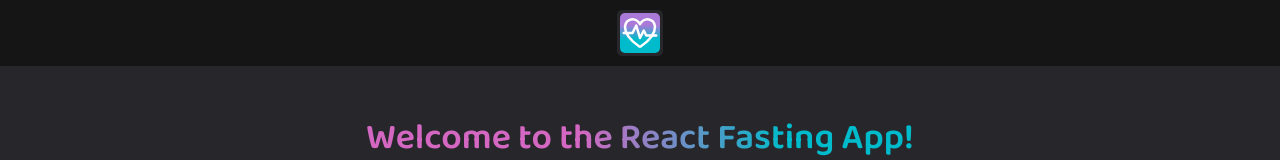
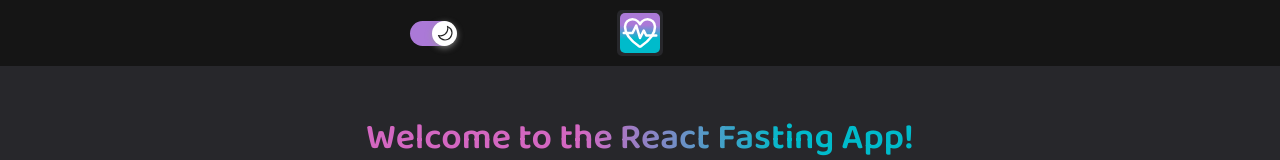
Before and after one commit to njordulv/react-fasting-app, a React (Create React App) app: page / in a window 1280 px wide. Shown: the top 160 px of the page. Built offline with nearby package versions, Linux system fonts and the light colour scheme.

Commit message:
ADD: dark/light theme switcher functionality

```diff
--- a/package.json
+++ b/package.json
@@ -1,6 +1,6 @@
 {
   "name": "react-fasting-app",
-  "version": "0.4.3",
+  "version": "0.5.3",
   "private": true,
   "dependencies": {
     "@hookform/resolvers": "^3.3.2",
--- a/src/components/Common/Header.jsx
+++ b/src/components/Common/Header.jsx
@@ -1,5 +1,6 @@
 import { Link } from 'react-router-dom'
 import { IoFitnessOutline } from 'react-icons/io5'
+import ThemeSwitcher from '../ThemeSwitcher'
 import styles from '../../App.module.css'
 
 const Header = () => {
@@ -7,6 +8,7 @@ const Header = () => {
     <header>
       <div className={styles.wrapper}>
         <div className={styles.container}>
+          <ThemeSwitcher />
           <Link to="/" className={styles.logo} title="Fasting App">
             <IoFitnessOutline className={styles.logoIcon} />
           </Link>
--- a/src/components/Common/HeaderOffer.jsx
+++ b/src/components/Common/HeaderOffer.jsx
@@ -1,4 +1,5 @@
 import ProgressScroll from '../ProgressScroll'
+import ThemeSwitcher from '../ThemeSwitcher'
 import styles from '../../App.module.css'
 
 const HeaderOffer = () => {
@@ -14,7 +15,7 @@ const HeaderOffer = () => {
     <header className={styles.sticky}>
       <div className={styles.wrapper}>
         <div className={`${styles.container} ${styles.spaceBetween}`}>
-          <div className="timer"></div>
+          <ThemeSwitcher />
           <button className="button" onClick={handleScrollToPlan}>
             Get My Plan
           </button>
--- a/src/components/Common/HeaderQuiz.jsx
+++ b/src/components/Common/HeaderQuiz.jsx
@@ -1,6 +1,7 @@
 import { Link } from 'react-router-dom'
 import { IoFitnessOutline } from 'react-icons/io5'
 import StepBack from '../StepBack'
+import ThemeSwitcher from '../ThemeSwitcher'
 import ProgressBar from '../ProgressBar'
 import TotalQuiz from '../Quiz/TotalQuiz'
 import styles from '../../App.module.css'
@@ -11,6 +12,7 @@ const HeaderQuiz = () => {
       <div className={styles.wrapper}>
         <div className={styles.container}>
           <StepBack />
+          <ThemeSwitcher />
           <Link to="/" className={styles.logo} title="Fasting App">
             <IoFitnessOutline className={styles.logoIcon} />
           </Link>
--- /dev/null
+++ b/src/components/ThemeSwitcher.jsx
@@ -0,0 +1,102 @@
+import { useSelector, useDispatch } from 'react-redux'
+import { useEffect } from 'react'
+import { GoSun, GoMoon } from 'react-icons/go'
+import { setThemeMode, selectThemeMode } from '../store/slices/themeSlice'
+import styled from 'styled-components'
+
+const ThemeSwitch = styled.div`
+  display: flex;
+  width: 50px;
+  position: absolute;
+  left: 65px;
+`
+
+const CheckboxSlider = styled.div`
+  background-color: var(--background);
+  position: absolute;
+  border-radius: 100px;
+  top: 0;
+  left: 0;
+  width: 100%;
+  height: 100%;
+  -webkit-transition: all 300ms ease;
+  transition: all 300ms ease;
+`
+
+const CheckboxKnob = styled.div`
+  position: absolute;
+  -webkit-transition: all 300ms ease;
+  transition: all 300ms ease;
+  width: 25px;
+  height: 25px;
+  border-radius: 50%;
+  left: 0;
+  top: 0;
+  background-color: #fff;
+  -webkit-box-shadow: 0 2px 6px rgba(153, 153, 153, 0.75);
+  box-shadow: 0 2px 6px rgba(153, 153, 153, 0.75);
+
+  svg {
+    color: #222;
+    font-size: 18px;
+    position: relative;
+    left: 0px;
+    top: 3px;
+    transition: all 0.4s ease;
+  }
+`
+
+const CheckboxInput = styled.input`
+  display: none;
+
+  &:checked + ${CheckboxSlider} ${CheckboxKnob} {
+    left: calc(100% - 23px);
+  }
+`
+
+const CheckboxWrapper = styled.label`
+  display: block;
+  width: 45px;
+  height: 25px;
+  cursor: pointer;
+  position: relative;
+
+  & > ${CheckboxInput}:checked + ${CheckboxSlider} {
+    background-color: var(--purple);
+  }
+`
+
+const ThemeSwitcher = () => {
+  const dispatch = useDispatch()
+  const themeMode = useSelector(selectThemeMode)
+
+  const themeHandler = (event, name) => {
+    dispatch(setThemeMode({ ...themeMode, [name]: event.target.checked }))
+  }
+
+  useEffect(() => {
+    document.body.classList.toggle('dark-theme', themeMode.darkTheme)
+    document.body.classList.toggle('light-theme', !themeMode.darkTheme)
+  }, [themeMode.darkTheme])
+
+  return (
+    <>
+      <ThemeSwitch>
+        <CheckboxWrapper>
+          <CheckboxInput
+            type="checkbox"
+            checked={themeMode.darkTheme}
+            onChange={(e) => themeHandler(e, 'darkTheme')}
+          />
+          <CheckboxSlider>
+            <CheckboxKnob>
+              {themeMode.darkTheme ? <GoMoon /> : <GoSun />}
+            </CheckboxKnob>
+          </CheckboxSlider>
+        </CheckboxWrapper>
+      </ThemeSwitch>
+    </>
+  )
+}
+
+export default ThemeSwitcher
--- a/src/store/index.js
+++ b/src/store/index.js
@@ -5,6 +5,7 @@ import formReducer from './slices/formSlice'
 import emailReducer from './slices/emailSlice'
 import paymentReducer from './slices/paymentSlice'
 import checkboxReducer from './slices/checkboxSlice'
+import themeReducer from './slices/themeSlice'
 
 export default configureStore({
   reducer: {
@@ -14,5 +15,6 @@ export default configureStore({
     email: emailReducer,
     payment: paymentReducer,
     checkbox: checkboxReducer,
+    theme: themeReducer,
   },
 })
--- /dev/null
+++ b/src/store/slices/themeSlice.js
@@ -0,0 +1,21 @@
+import { createSlice } from '@reduxjs/toolkit'
+
+const initialState = {
+  darkTheme: true,
+}
+
+const themeSlice = createSlice({
+  name: 'theme',
+  initialState,
+  reducers: {
+    setThemeMode: (state, action) => {
+      state.darkTheme = action.payload.darkTheme
+    },
+  },
+})
+
+export const { setThemeMode } = themeSlice.actions
+
+export const selectThemeMode = (state) => state.theme
+
+export default themeSlice.reducer
```
